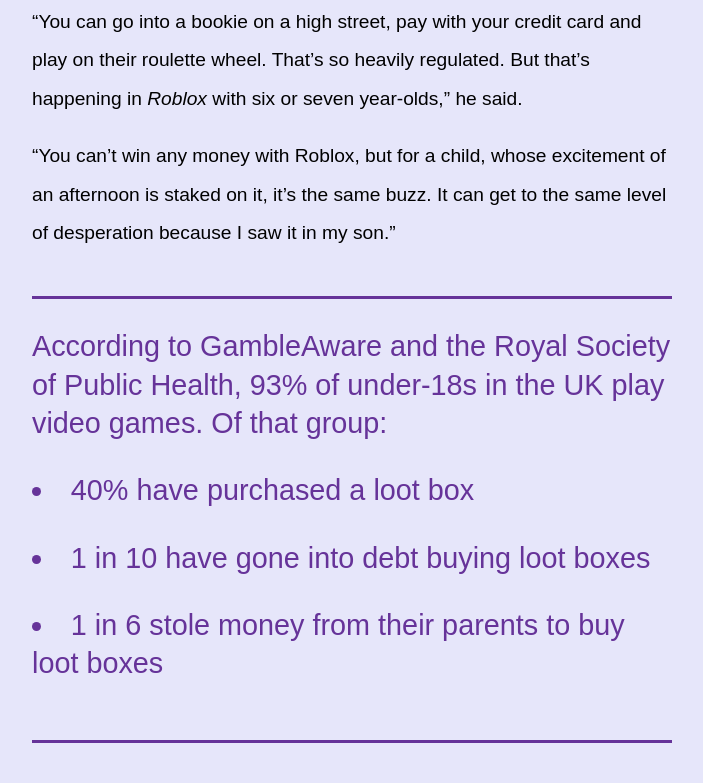
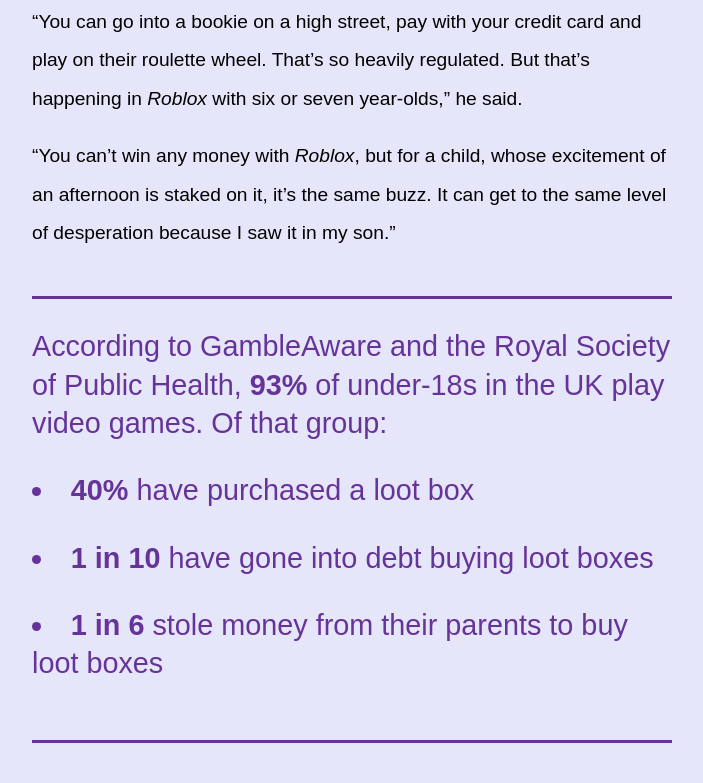
Before and after one commit to AMCNME/LootBoxes, a plain HTML site: page index.html in a window 1280 px wide. Shown: the part 7663-8446 px from the top of the page, without its empty margins (288-991 px from the left). Drawn offline with nearby package versions, Linux system fonts and the light colour scheme.

Commit message:
Update index.html

```diff
--- a/index.html
+++ b/index.html
@@ -151,13 +151,13 @@
             <p class="quote">“You can go into a bookie on a high street... That’s so heavily regulated. But that’s happening in <i>Roblox</i> with six or seven year-olds”</p>
             <p>Matthew Bloch, a York-based software engineer was alerted to loot boxes when his nine-year-old son was playing on <i>Roblox</i>, an online game platform. He was worried at the lack of checks and regulation, compared to more traditional forms of gambling.</p>
             <p >“You can go into a bookie on a high street, pay with your credit card and play on their roulette wheel. That’s so heavily regulated. But that’s happening in <i>Roblox</i> with six or seven year-olds,” he said.</p>
-            <p>“You can’t win any money with Roblox, but for a child, whose excitement of an afternoon is staked on it, it’s the same buzz. It can get to the same level of desperation because I saw it in my son.”</p>
+            <p>“You can’t win any money with <i>Roblox</i>, but for a child, whose excitement of an afternoon is staked on it, it’s the same buzz. It can get to the same level of desperation because I saw it in my son.”</p>
             <div class="stats">
-                <p>According to GambleAware and the Royal Society of Public Health, 93% of under-18s in the UK play video games. Of that group:</p>
+                <p>According to GambleAware and the Royal Society of Public Health, <b>93%</b> of under-18s in the UK play video games. Of that group:</p>
                 <ul>
-                    <li>40% have purchased a loot box</li>
-                    <li>1 in 10 have gone into debt buying loot boxes</li>
-                    <li>1 in 6 stole money from their parents to buy loot boxes</li>
+                    <li><b>40%</b> have purchased a loot box</li>
+                    <li><b>1 in 10</b> have gone into debt buying loot boxes</li>
+                    <li><b>1 in 6</b> stole money from their parents to buy loot boxes</li>
                 </ul>
             </div>
             <p>The gaming industry has long used various methods of monetisation. Traditionally, this has been in the form of a one-off purchase, a subscription or free games, supplemented with advertising revenue. Since the rise of mobile games in the early 2010s, which are mainly free to play, the industry has shifted towards ‘microtransactions’. These encourage users to purchase in-game items such as loot boxes using real money.</p>
@@ -261,7 +261,7 @@
                 <p>“Even if it’s legislated against, it’s still not going to be going far enough” said Marc Skinner, of the charity Addiction Recovery Agency.</p>
                 <p>“Loot boxes are one element but there are other things online that lawmakers need to protect people from. But they haven’t, they just dragged their heels.” </p>
                 <p>He pointed to skin betting, which involves using cosmetic in-game items such as "skins", as virtual currency to bet on the outcome of professional matches.</p>
-                <p>EA, the makers of FIFA and Star Wars Battlefront which both feature loot boxes, have previously said loot boxes aren't akin to gambling but are instead "surprise mechanics” similar to Kinder Eggs.</p>
+                <p>EA, the makers of <i>FIFA</i> and <i>Star Wars Battlefront</i> which both feature loot boxes, have previously said loot boxes aren't akin to gambling but are instead "surprise mechanics” similar to Kinder Eggs.</p>
                 <p>They are one of the largest video game publishers in the world, and have faced significant consumer backlash over their use of loot box mechanics.</p>
                 <p>Appearing before the Digital, Culture, Media, and Sport Committee in 2019, Kerry Hopkins, the company’s vice president of legal and government affairs, said: “We think it's like many other products that people enjoy in a healthy way, and like the element of surprise.”</p>
                 <p>EA declined to comment.</p>
```
